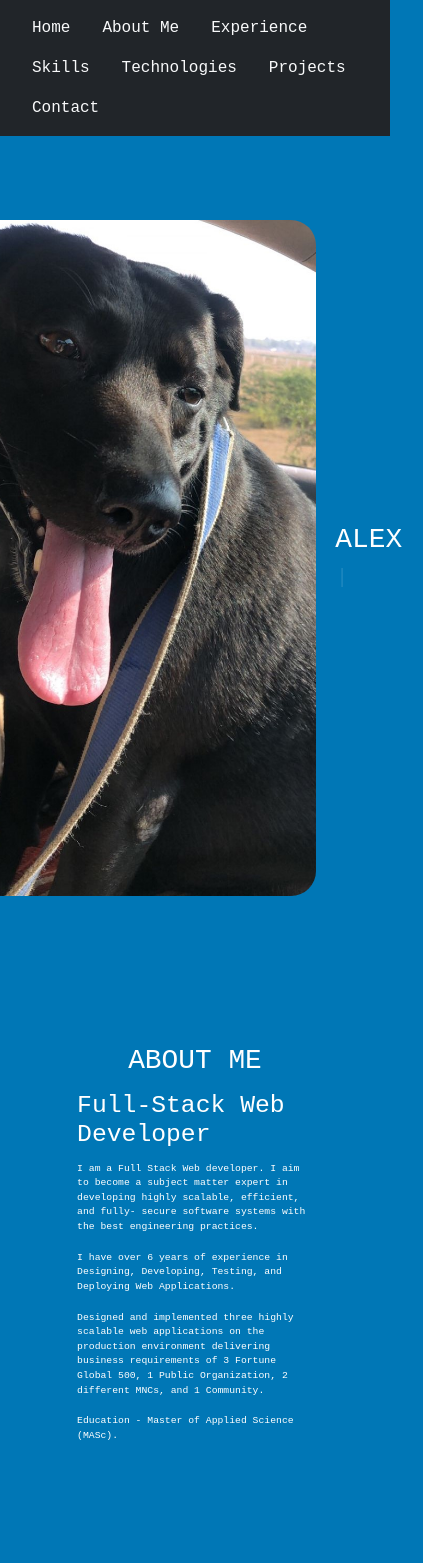
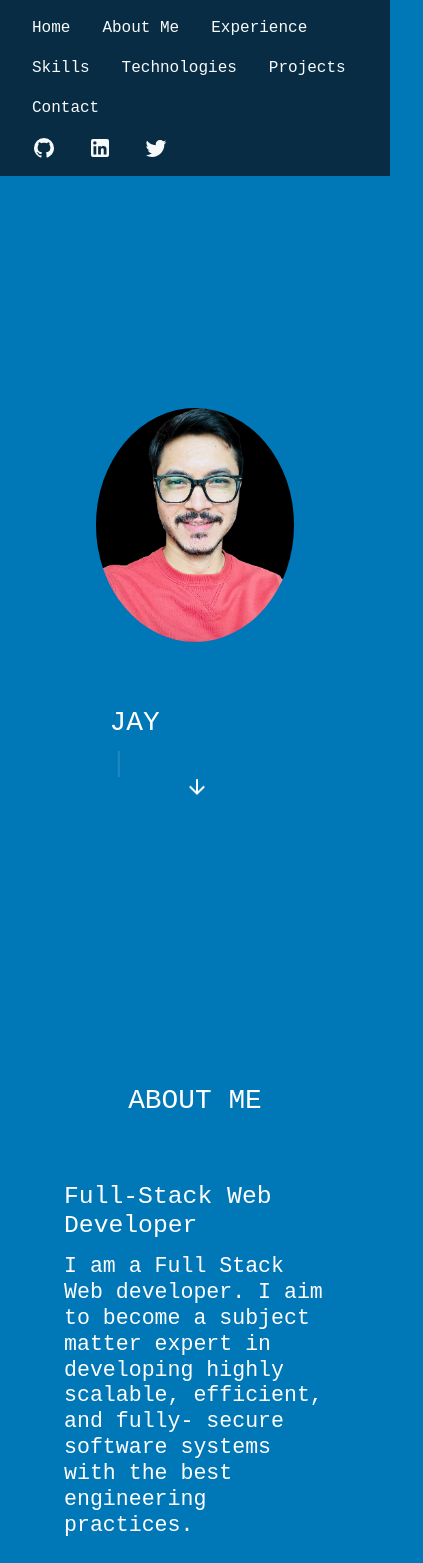
Before and after one commit to jayknayak/portfolio-template, a React (Create React App) app: page / in a window 390 px wide. Shown: the top 1563 px of the page, 423 px wide, since content can reach past the window. Built offline with nearby package versions, Linux system fonts and the light colour scheme; what react-locomotive-scroll would draw is missing.

Commit message:
From windows Fix: Responsiveness.

```diff
--- a/src/App.js
+++ b/src/App.js
@@ -1,5 +1,6 @@
 import { useEffect, useRef, useState } from "react";
 import { LocomotiveScrollProvider } from "react-locomotive-scroll";
+import "jquery/dist/jquery.min.js";
 
 import Navbar from "./components/navbar";
 import Welcome from "./components/welcome";
@@ -39,6 +40,7 @@ function App() {
     //   smooth: true,
     // },
   };
+
   return (
     <LocomotiveScrollProvider options={options} containerRef={ref}>
       <Navbar />
--- a/src/components/ProjectDetails.jsx
+++ b/src/components/ProjectDetails.jsx
@@ -20,7 +20,9 @@ export default function ProjectDetails(props) {
       <Modal.Body>
         <ul>
           {projectDetails.desc.map((item, index) => (
-            <li key={index}>{item}</li>
+            <li key={index}>
+              <h5>{item}</h5>
+            </li>
           ))}
         </ul>
       </Modal.Body>
--- a/src/components/aboutMe.jsx
+++ b/src/components/aboutMe.jsx
@@ -7,24 +7,26 @@ export default function AboutMe() {
         <h1>ABOUT ME </h1>
       </div>
       <div className="about-body-text">
-        <h2>Full-Stack Web Developer</h2>
-        <div style={{ marginTop: "5%" }}>
-          <p>
+        <h2 className="mt-4">Full-Stack Web Developer</h2>
+        <div className="row" style={{ marginTop: "5%" }}>
+          <h4>
+            <p className="mb-4">
               I am a Full Stack Web developer. I aim to become a subject matter
               expert in developing highly scalable, efficient, and fully- secure
               software systems with the best engineering practices.
             </p>
-          <p>
-            I have over 6 years of experience in Designing, Developing, Testing,
-            and Deploying Web Applications.
+            <p className="mb-4">
+              I have over 6 years of experience in Designing, Developing,
+              Testing, and Deploying Web Applications.
             </p>
-          <p>
+            <p className="mb-4">
               Designed and implemented three highly scalable web applications on
               the production environment delivering business requirements of 3
               Fortune Global 500, 1 Public Organization, 2 different MNCs, and 1
               Community.
             </p>
             <p>Education - Master of Applied Science (MASc).</p>
+          </h4>
         </div>
       </div>
     </div>
--- a/src/components/navbar.jsx
+++ b/src/components/navbar.jsx
@@ -1,9 +1,14 @@
 import React from "react";
+
+import Icon from "@mdi/react";
+import { mdiGithub } from "@mdi/js";
+import { mdiLinkedin } from "@mdi/js";
+import { mdiTwitter } from "@mdi/js";
 
 export default function Navbar() {
   return (
-    <nav id="navbar-example2" className="navbar sticky-top navbar-light px-3">
-      <ul className="nav nav-pills">
+    <nav id="navbar" className="navbar sticky-top navbar-light px-3">
+      <ul className="nav">
         <li className="nav-item">
           <a className="nav-link" href="#home">
             Home
@@ -40,6 +45,23 @@ export default function Navbar() {
           </a>
         </li>
       </ul>
+      <ul className="nav">
+        <li className="nav-item">
+          <a className="nav-link" href="https://github.com/jayknayak">
+            <Icon path={mdiGithub} size={1} />
+          </a>
+        </li>
+        <li className="nav-item">
+          <a className="nav-link" href="https://www.linkedin.com/in/jayknayak/">
+            <Icon path={mdiLinkedin} size={1} />
+          </a>
+        </li>
+        <li className="nav-item">
+          <a className="nav-link" href="https://twitter.com/jayknayak">
+            <Icon path={mdiTwitter} size={1} />
+          </a>
+        </li>
+      </ul>
     </nav>
   );
 }
--- a/src/components/projects.jsx
+++ b/src/components/projects.jsx
@@ -23,7 +23,9 @@ export default function Projects() {
               <Card onClick={() => handleShow(project)}>
                 <Card.Img src={project.icon} />
                 <Card.Body>
-                  <Card.Title>{project.title}</Card.Title>
+                  <Card.Title>
+                    <h5>{project.title}</h5>
+                  </Card.Title>
                 </Card.Body>
               </Card>
             </div>
--- a/src/components/skills.jsx
+++ b/src/components/skills.jsx
@@ -8,7 +8,7 @@ export default function Skills() {
       <div className="header-text">
         <h1>SKILLS & KNOWLEDGE </h1>
       </div>
-      <div className="d-flex skills-body">
+      <div className="display-flex skills-body">
         <Slideshow items={skills} delay={delay} />
       </div>
     </div>
--- a/src/components/technologies.jsx
+++ b/src/components/technologies.jsx
@@ -31,9 +31,9 @@ export default function Technologies() {
             );
           })}
         </div>
-        <div className="technologies-note">
+        {/* <div className="technologies-note">
           <p>(% are relative not absolute)</p>
-        </div>
+        </div> */}
       </div>
     </div>
   );
--- a/src/components/welcome.jsx
+++ b/src/components/welcome.jsx
@@ -1,20 +1,43 @@
 import React from "react";
 import Typewriter from "typewriter-effect";
 import profileImg from "../static/profile.jpg";
+
+import Icon from "@mdi/react";
+import { mdiArrowDown } from "@mdi/js";
+import { mdiArrowUp } from "@mdi/js";
+
+import $ from "jquery";
 export default function Welcome() {
+  $(window).scroll(function () {
+    if ($(this).scrollTop() > 100) {
+      $(".scroll-to-bottom").fadeOut("slow");
+    } else {
+      $(".scroll-to-bottom").fadeIn("slow");
+    }
+  });
+  // Back to top button
+  $(window).scroll(function () {
+    if ($(this).scrollTop() > 200) {
+      $(".back-to-top").fadeIn("slow");
+    } else {
+      $(".back-to-top").fadeOut("slow");
+    }
+  });
   return (
+    <div>
       <div
-      className="d-flex welcome"
+        className="display-flex d-flex-center welcome"
         data-scroll-section
         data-scroll
         data-scroll-speed="3"
       >
-      <div className="d-flex welcome-header-container">
-        <div className="welcome-header-img">
+        <div className="row d-flex-center welcome-header-container">
+          <div className="col-md-3 display-flex d-flex-center welcome-header-img">
             <img src={profileImg} alt="Profile" />
           </div>
-        <div className="welcome-header-text">
-          <h1>ALEX </h1>
+          <div className="col-md-3 d-flex-column welcome-header-text">
+            <h1>JAY </h1>
+            <h1>
               <Typewriter
                 options={{
                   strings: ["Full-Stack Developer"],
@@ -22,8 +45,16 @@ export default function Welcome() {
                   loop: true,
                 }}
               />
+            </h1>
           </div>
         </div>
       </div>
+      <div className="scroll-to-bottom">
+        <Icon path={mdiArrowDown} size={1} />
+      </div>
+      <a href="#home" className="back-to-top">
+        <Icon path={mdiArrowUp} size={1} />
+      </a>
+    </div>
   );
 }
--- a/src/css/style.css
+++ b/src/css/style.css
@@ -1,4 +1,4 @@
-.d-flex {
+.display-flex {
   display: flex;
 }
 .d-flex-column {
@@ -23,7 +23,8 @@
   color: #dc3545 !important;
 }
 .navbar {
-  background-color: #212529;
+  /* background-color: #212529; */
+  background-color: #082c44;
 }
 .nav-link {
   color: #f8f9fa;
@@ -34,6 +35,9 @@
 .nav-link.active {
   background-color: #00bbf9 !important;
 }
+.nav-link.active:hover {
+  color: #f8f9fa;
+}
 input,
 textarea {
   background-color: #f8f9fa !important;
@@ -43,26 +47,47 @@ textarea {
   height: 100vh;
 }
 .welcome-header-container {
-  justify-content: center;
-  align-items: center;
   width: 100%;
 }
+.welcome-header-img {
+  margin: 2rem;
+}
 .welcome-header-img img {
-  width: auto;
-  height: 80vh;
-  border-radius: 25px;
+  max-width: 100%;
+  height: 60vmin;
+  border-radius: 50%;
   object-fit: fill;
 }
 .welcome-header-text {
-  flex-grow: auto;
-  font-size: 5vmin;
+  width: 50%;
+  /* white-space: nowrap; */
   text-align: left;
-  padding: 5%;
-  width: 40%;
+  margin: 2rem;
+}
+.scroll-to-bottom {
+  position: fixed;
+  width: 20px;
+  left: calc(50% - 10px);
+  bottom: 30px;
+  z-index: 11;
+  animation: action 1s infinite alternate;
+}
+.back-to-top {
+  position: fixed;
+  display: none;
+  width: 30px;
+  text-align: center;
+  right: 30px;
+  bottom: 30px;
+  z-index: 11;
+  animation: action 1s infinite alternate;
+  color: #ffffff;
+}
+.back-to-top:hover {
+  color: #ffffff;
 }
 
 .about,
-.skills,
 .technologies,
 .experience,
 .projects,
@@ -70,20 +95,15 @@ textarea {
   padding: 4rem;
 }
 .about-body-text,
+.experience-body,
 .technologies-body,
 .projects-body,
 .contact-me-body {
-  margin: 5%;
-}
-.about-body-text {
-  font-size: 2.5vmin;
+  margin-top: 4rem;
 }
 /* Experience Start*/
 .experience {
   font-size: 2.5vmin;
-}
-.experience-body {
-  margin: 3%;
 }
 .timeline {
   border-left: 1px solid;
@@ -94,7 +114,7 @@ textarea {
 }
 .experience-container {
   position: relative;
-  margin-bottom: 2%;
+  margin-bottom: 4rem;
 }
 .timeline-circle {
   position: absolute;
@@ -105,9 +125,7 @@ textarea {
 /* Experience End*/
 
 .skills-body {
-  margin: 3%;
-  width: 90vw;
-  border-radius: 25px;
+  margin-top: 3%;
 }
 .skills-element {
   display: inline-block;
@@ -116,19 +134,18 @@ textarea {
   background-repeat: no-repeat;
   background-size: cover;
   width: 100%;
-  height: 50vmin;
+  height: 60vmin;
   text-align: center;
 }
 .skills-content {
   display: inline-block;
-  margin-top: 8%;
+  margin-top: 10%;
   padding: 3%;
-  vertical-align: middle;
   background-color: black;
-  font-size: 2.8vmin;
-  color: white;
   text-align: center;
   border-radius: 25px;
+  white-space: normal;
+  max-height: 100%;
 }
 /* Slideshow */
 .slideshow {
@@ -141,6 +158,7 @@ textarea {
 }
 /* Buttons */
 .slideshowDots {
+  margin-top: 2rem;
   text-align: center;
 }
 .slideshowDot {
@@ -169,7 +187,7 @@ textarea {
 .card {
   width: 25rem;
   height: 18rem;
-  background-color: #00bbf9;
+  background-color: #082c44;
   text-align: center;
 }
 .card img {
@@ -197,7 +215,7 @@ textarea {
 .btn {
   display: inline-block;
   vertical-align: middle;
-  background-color: #495057;
+  background-color: #082c44;
   width: 15rem;
   color: white;
   padding: 0.375rem 0.75rem;
@@ -207,3 +225,11 @@ textarea {
   background-color: #00bbf9;
 }
 /* Contact Me Ends */
+@keyframes action {
+  0% {
+    transform: translateY(0);
+  }
+  100% {
+    transform: translateY(-15px);
+  }
+}
--- a/src/utils/slideshow.jsx
+++ b/src/utils/slideshow.jsx
@@ -40,7 +40,9 @@ export default function Slideshow(props) {
           >
             <div className="skills-content">
               <h2>{skill.title}</h2>
-              <p>{skill.desc}</p>
+              <h5>
+                <p>{skill.desc}</p>
+              </h5>
             </div>
           </div>
         ))}
```
Also changed, not shown: src/components/experience.jsx (+4 -3 lines), src/static/profile.jpg, src/static/profile1.jpg (deleted). Lines whose indentation alone changed are shown as unchanged.
